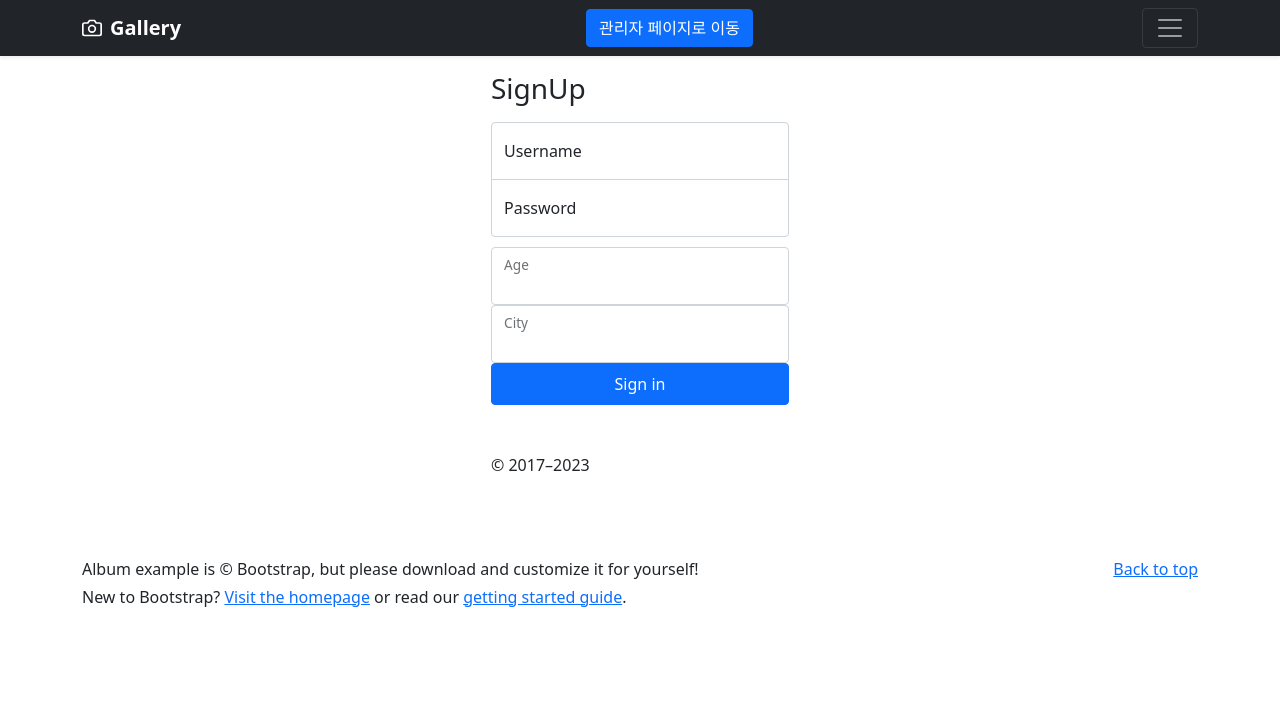
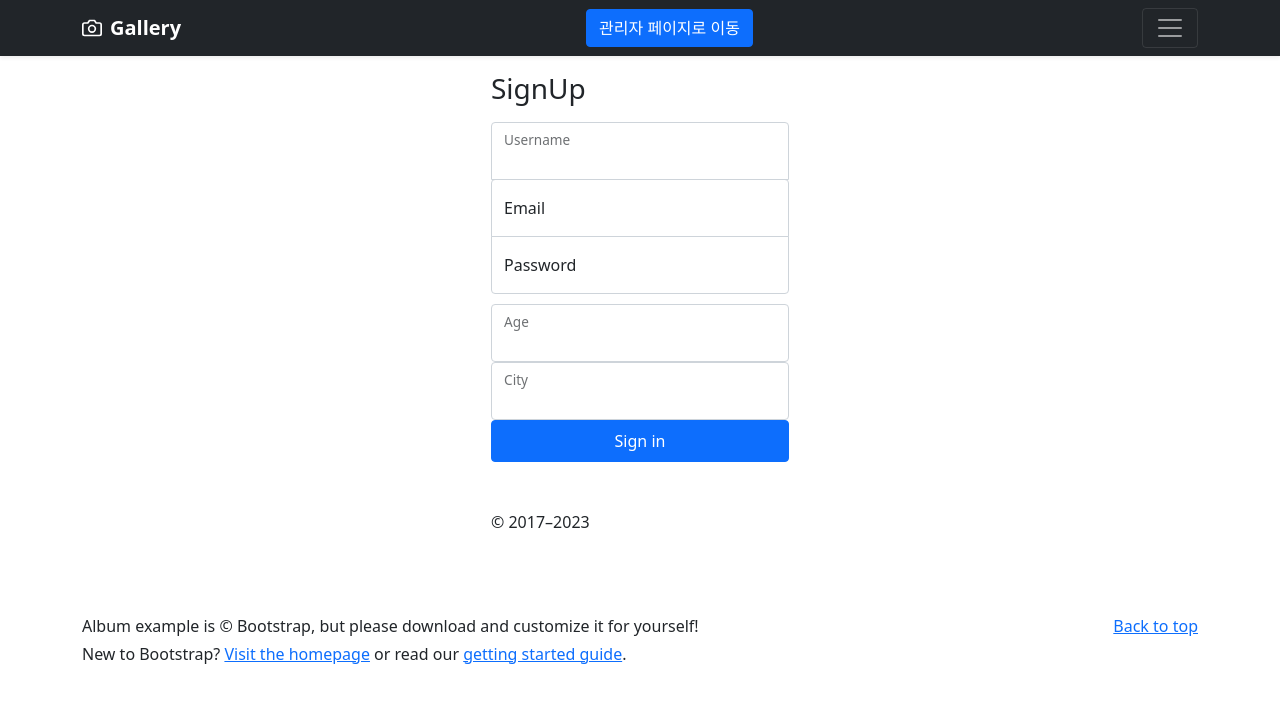
Before and after one commit to Gwak-daeun/jwt-front, a Vue app: page /signUp in a window 1280 px wide. Shown: the top 702 px of the page. Built offline with nearby package versions, Linux system fonts and the light colour scheme.

Commit message:
feat: 회원가입 완료 jwt 로그인 진행중

```diff
--- a/src/pages/Login.vue
+++ b/src/pages/Login.vue
@@ -51,10 +51,10 @@ export default {
         });
 
         const submit = () => {
-            axios.post("/api/account/login", state.form).then((res) => {
+            axios.post("/api/login", state.form).then((res) => {
                 store.commit('setAccount', res.data);
                 sessionStorage.setItem("id", res.data);
-                router.push({path: "/"});
+                // router.push({path: "/"});
                 alert("로그인 완료");
             }).catch((err) => {
                 console.log(err);
--- a/src/pages/SignUp.vue
+++ b/src/pages/SignUp.vue
@@ -1,6 +1,17 @@
 <template>
     <div class="form-signin w-100 m-auto">
     <h1 class="h3 mb-3 fw-normal">SignUp</h1>
+
+    <div class="form-floating">
+      <input
+        type="email"
+        class="form-control"
+        id="floatingInput"
+        v-model="state.form.username"
+        @keyup.enter="signUp()"
+      >
+      <label for="floatingInput">Username</label>
+    </div>
 
     <div class="form-floating">
       <input
@@ -11,7 +22,7 @@
         v-model="state.form.email"
         @keyup.enter="signUp()"
       >
-      <label for="floatingInput">Username</label>
+      <label for="floatingInput">Email</label>
     </div>
 
     <div class="form-floating">
@@ -64,10 +75,16 @@ export default {
 
     setup() {
 
+      const config = {
+          baseUrl: 'http://localhost:8080'
+      };
+
+
         const signUp = () => {
-            axios.post('/api/account/signup', state.form)
+            axios.post(`http://localhost:8080/api/user/signup`, state.form)
             .then((res) => {
-                location.replace('/');
+                console.log(res.data);
+                location.replace(res.data);
             })
             .catch((err) => {
                 window.alert(err);
@@ -77,6 +94,7 @@ export default {
 
         const state = reactive({
             form: {
+                username: "",
                 email: "",
                 password: "",
                 age: "",
--- a/vue.config.js
+++ b/vue.config.js
@@ -2,7 +2,8 @@ module.exports = {
   devServer: {
     proxy: {
       '/api': {
-        target: 'http://localhost:8080'
+        target: 'http://localhost:8080',
+        changeOrigin: true
       }
     }
   }
```
